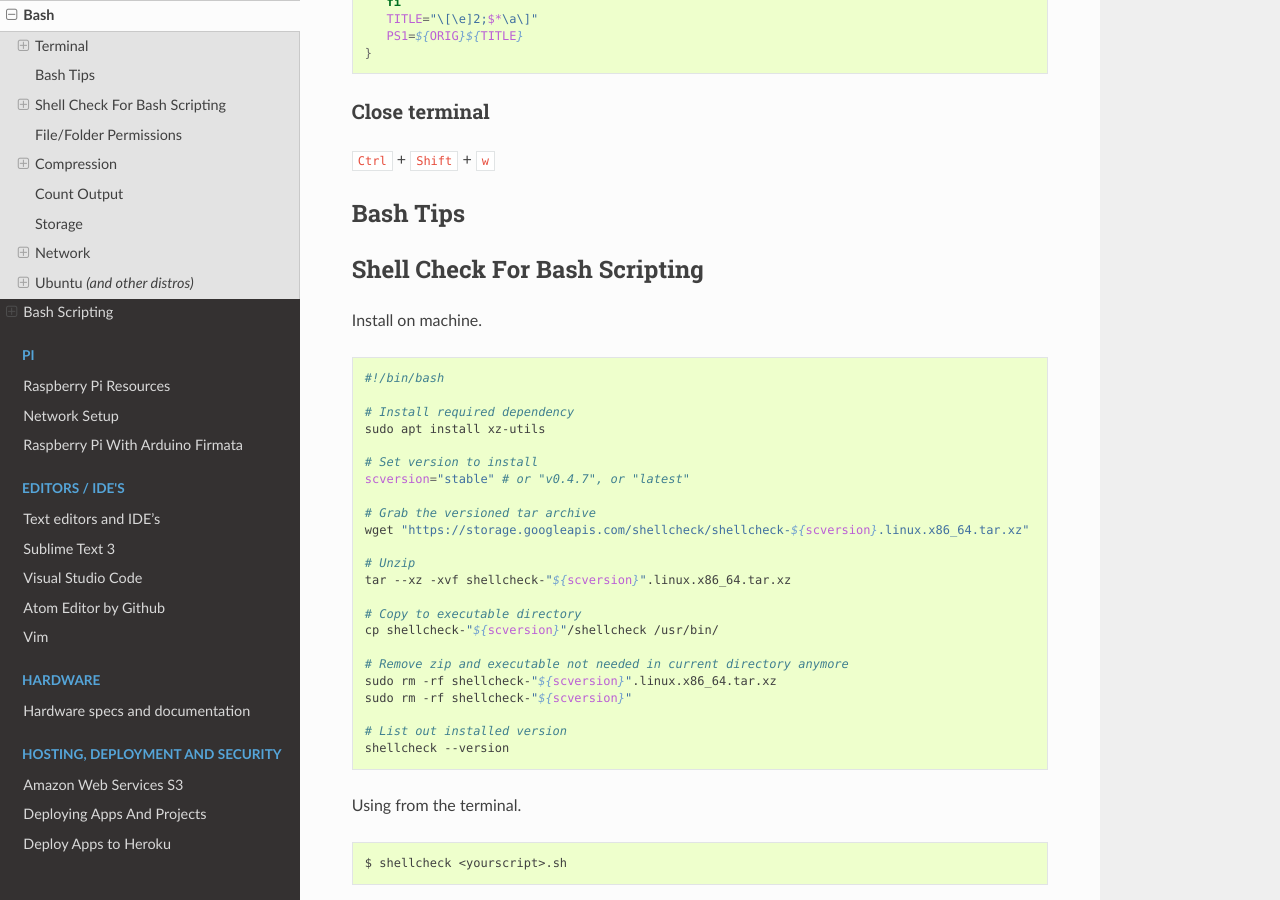
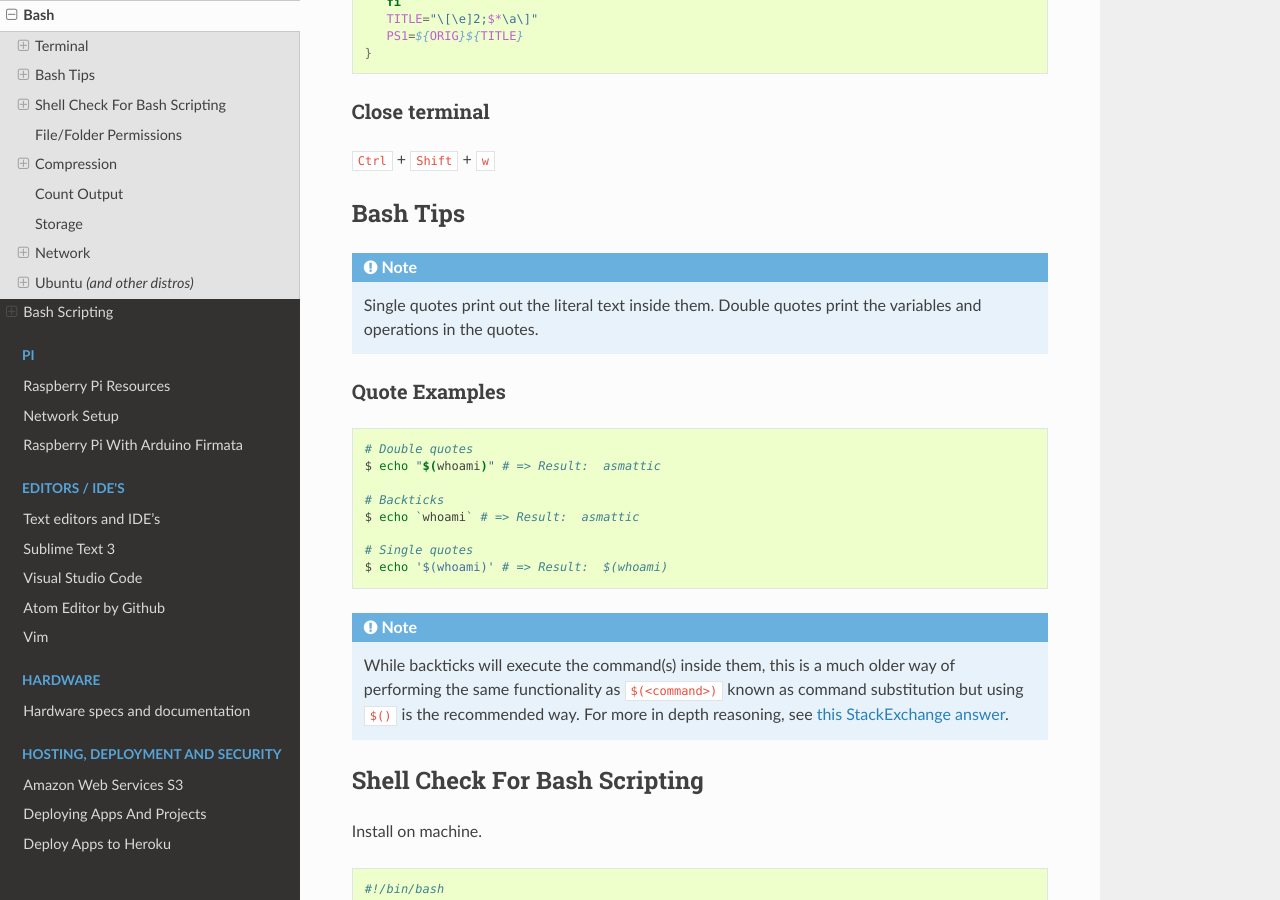
Before and after one commit to asmattic/docs, a Sphinx documentation site: the page built from source/linux/bash/index.rst, in a window 1280 px wide and 900 px high, scrolled down 506 px. Built offline with Sphinx 7.4.7 and the Read the Docs theme 2.0.0, drawn with Linux system fonts in a browser that asks for light colours.

Commit message:
Added bash quoting differences

```diff
--- a/source/linux/bash/index.rst
+++ b/source/linux/bash/index.rst
@@ -34,6 +34,26 @@ Close terminal
 
 Bash Tips
 -----------
+
+.. note:: Single quotes print out the literal text inside them. Double quotes print the variables and operations in the quotes.
+
+Quote Examples
+~~~~~~~~~~~~~~~~~
+
+.. code-block:: bash
+
+   # Double quotes
+   $ echo "$(whoami)" # => Result:  asmattic
+
+   # Backticks
+   $ echo `whoami` # => Result:  asmattic
+
+   # Single quotes
+   $ echo '$(whoami)' # => Result:  $(whoami)
+
+
+.. note:: While backticks will execute the command(s) inside them, this is a much older way of performing the same functionality as ``$(<command>)`` known as command substitution but using ``$()`` is the recommended way. For more in depth reasoning, see `this StackExchange answer <https://unix.stackexchange.com/questions/48392/understanding-backtick>`_.
+
 
 Shell Check For Bash Scripting
 ---------------------------------
```
